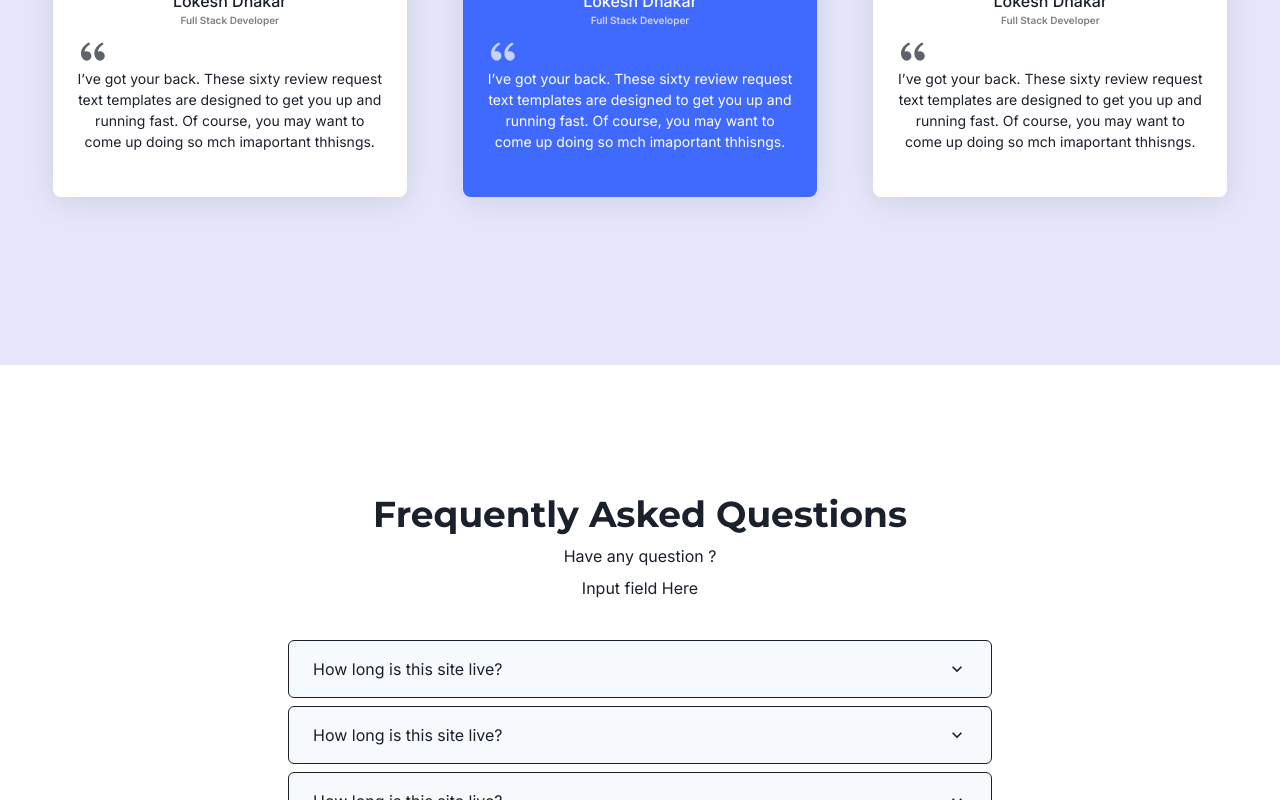
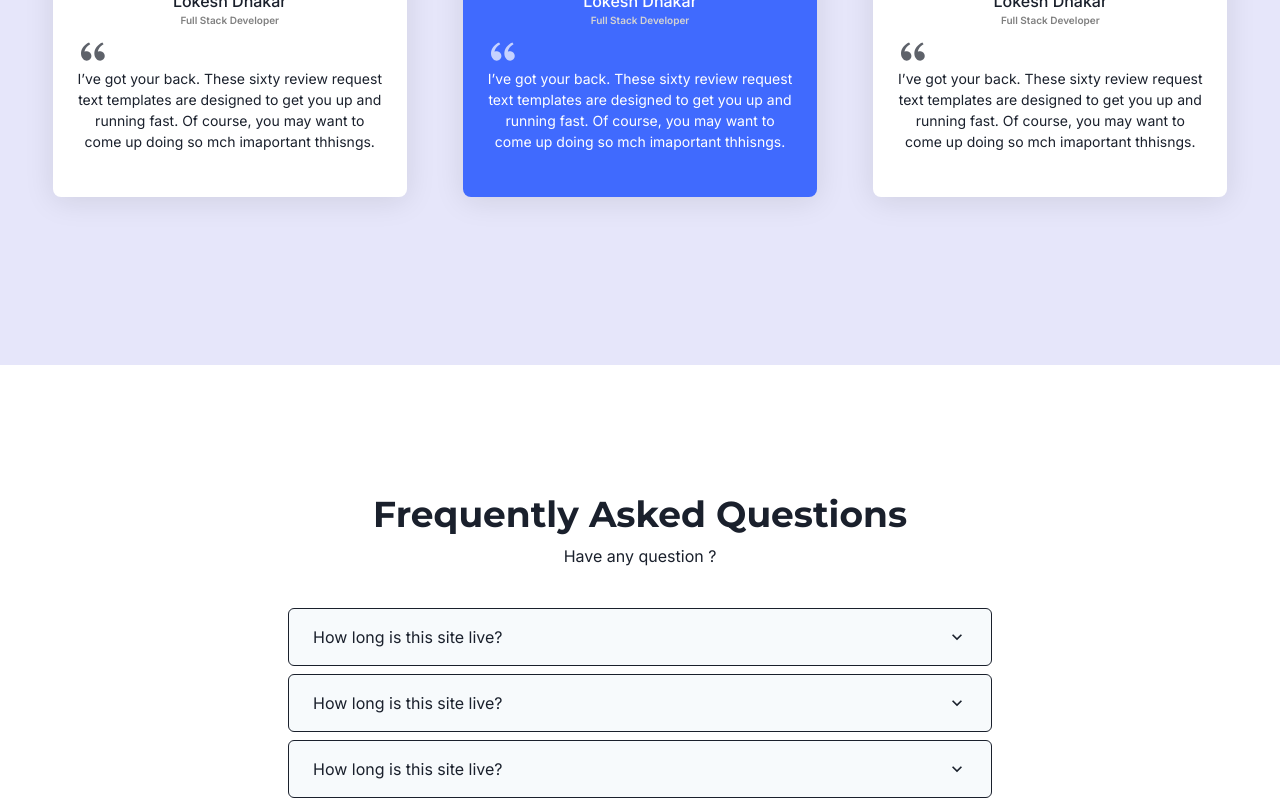
Before and after one commit to scopeseeker/scopeseeker-frontend, a Next.js app: page / in a window 1280 px wide. Shown: the part 1214-2014 px from the top of the page. Built offline with nearby package versions, Linux system fonts and the light colour scheme.

Commit message:
comp: my heading component added

```diff
--- /dev/null
+++ b/component/heading/MyHeading.jsx
@@ -0,0 +1,14 @@
+import { Heading, Text, VStack } from '@chakra-ui/react';
+import React from 'react';
+
+const MyHeading = (props) => {
+  const { title, subTitle } = props;
+  return (
+    <VStack>
+      <Heading textAlign={'center'}>{title}</Heading>
+      <Text>{subTitle}</Text>
+    </VStack>
+  );
+};
+
+export default MyHeading;
--- a/component/sections/FAQ.tsx
+++ b/component/sections/FAQ.tsx
@@ -10,16 +10,15 @@ import {
   Text,
   VStack,
 } from '@chakra-ui/react';
+import MyHeading from '../heading/MyHeading';
 
 const FAQ = () => {
   return (
     <VStack w={'full'} my={32} gap={10} px={5}>
-      <VStack>
-        <Heading textAlign={'center'}>Frequently Asked Questions</Heading>
-        <Text as={'span'}>Have any question ?</Text>
-        <Text>Input field Here</Text>
-      </VStack>
-
+      <MyHeading
+        title={'Frequently Asked Questions'}
+        subTitle={'Have any question ?'}
+      />
       <Accordion allowMultiple>
         <VStack gap={2}>
           <AccordionItem
@@ -31,12 +30,7 @@ const FAQ = () => {
             // borderColor={'brand.100'}
           >
             <AccordionButton _hover={{ backgroundColor: 'none' }}>
-              <Box
-                as="span"
-                fontSize={'md'}
-                flex="1"
-                textAlign="left"
-              >
+              <Box as="span" fontSize={'md'} flex="1" textAlign="left">
                 How long is this site live?
               </Box>
               <AccordionIcon />
@@ -58,12 +52,7 @@ const FAQ = () => {
             // borderColor={'brand.100'}
           >
             <AccordionButton _hover={{ backgroundColor: 'none' }}>
-              <Box
-                as="span"
-                fontSize={'md'}
-                flex="1"
-                textAlign="left"
-              >
+              <Box as="span" fontSize={'md'} flex="1" textAlign="left">
                 How long is this site live?
               </Box>
               <AccordionIcon />
@@ -85,12 +74,7 @@ const FAQ = () => {
             // borderColor={'brand.100'}
           >
             <AccordionButton _hover={{ backgroundColor: 'none' }}>
-              <Box
-                as="span"
-                fontSize={'md'}
-                flex="1"
-                textAlign="left"
-              >
+              <Box as="span" fontSize={'md'} flex="1" textAlign="left">
                 How long is this site live?
               </Box>
               <AccordionIcon />
@@ -112,12 +96,7 @@ const FAQ = () => {
             // borderColor={'brand.100'}
           >
             <AccordionButton _hover={{ backgroundColor: 'none' }}>
-              <Box
-                as="span"
-                fontSize={'md'}
-                flex="1"
-                textAlign="left"
-              >
+              <Box as="span" fontSize={'md'} flex="1" textAlign="left">
                 How long is this site live?
               </Box>
               <AccordionIcon />
@@ -139,12 +118,7 @@ const FAQ = () => {
             // borderColor={'brand.100'}
           >
             <AccordionButton _hover={{ backgroundColor: 'none' }}>
-              <Box
-                as="span"
-                fontSize={'md'}
-                flex="1"
-                textAlign="left"
-              >
+              <Box as="span" fontSize={'md'} flex="1" textAlign="left">
                 How long is this site live?
               </Box>
               <AccordionIcon />
--- a/component/sections/Testimonials.jsx
+++ b/component/sections/Testimonials.jsx
@@ -9,16 +9,17 @@ import {
 } from '@chakra-ui/react';
 import Image from 'next/image';
 import React from 'react';
+import MyHeading from '../heading/MyHeading';
 import Icon from '../icon/Icon';
 
 const Testimonials = () => {
   return (
     <Box>
       <VStack bg={'brand.400'} py={28} gap={16} px={5}>
-        <VStack>
-          <Heading textAlign={'center'}>Join Our Thriving Community</Heading>
-          <Text>See How Our Job Website Has Changed Lives </Text>
-        </VStack>
+        <MyHeading
+          title={'Join Our Thriving Community'}
+          subTitle={'See How Our Job Website Has Changed Lives'}
+        />
         <Flex
           py={4}
           overflow={'auto'}
@@ -75,7 +76,6 @@ const Testimonials = () => {
                   px={6}
                   fontSize={'sm'}
                   textAlign={'center'}
-
                   mt={2}
                 >
                   <Center w={8} h={8} opacity={'0.7'}>
@@ -126,7 +126,6 @@ const Testimonials = () => {
                   px={6}
                   fontSize={'sm'}
                   textAlign={'center'}
-
                   mt={2}
                 >
                   <Center w={8} h={8} opacity={'0.7'}>
@@ -176,7 +175,6 @@ const Testimonials = () => {
                   px={6}
                   fontSize={'sm'}
                   textAlign={'center'}
-
                   mt={2}
                 >
                   <Center w={8} h={8} opacity={'0.7'}>
```
